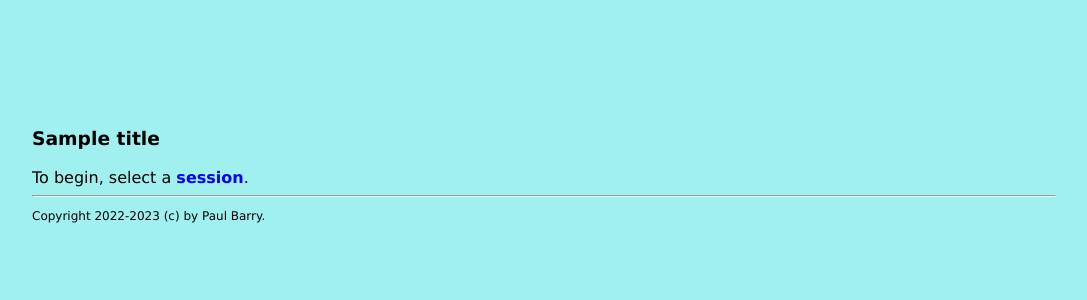
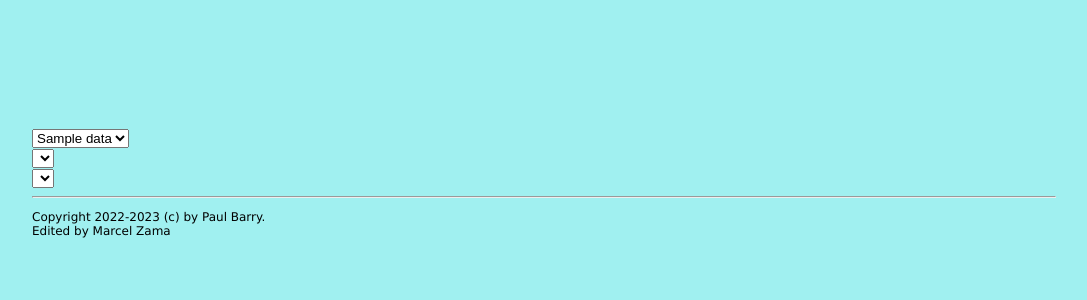
Before and after one commit to MarcelZama/Python-Website-CA3, a Flask app: template templates/index.html in a window 1280 px wide. Shown: the top 300 px of the page, without its empty margins (96-1183 px from the left). Run offline with Flask 2, Linux system fonts and the light colour scheme; the template is opened without the code that fills it: most values are stand-ins (such as "Sample title", 1, 10 or a date in 2020); lists and menus that the app fills with data are empty; some libraries are stand-ins or nearby versions.

Commit message:
Version 0.1 made three dropdown lists and managed to populate the first list with the session date

```diff
--- a/app.py
+++ b/app.py
@@ -11,12 +11,16 @@ app.secret_key = (
 app.config["SESSION_TYPE"] = "filessystem"
 
 
-@app.get("/")  # The @ symbol is a Python decorator.
-def homepage():
-    return render_template(
-        "index.html",
-        title="Welcome to Swimclub",
-    )
+# @app.get("/")  # The @ symbol is a Python decorator.
+# def homepage():
+#     return render_template(
+#         "index.html",
+#         title="Welcome to Swimclub",
+#     )#index.html used to be instead of base.html
+
+#@app.get('/dropdown')
+#def dropdown():
+#    return render_template('base.html')
 
 
 # def get_data():
@@ -35,7 +39,7 @@ def homepage():
 #         session["swimmers"][name][-1]["file"] = file
 
 
-@app.get("/sessions")
+@app.get("/")#sessions
 def get_session_list():
     session_dates = [
         row[0].isoformat().split("T")[0] for row in data_utils.get_list_of_sessions()
@@ -45,12 +49,12 @@ def get_session_list():
         data=sorted(session_dates, reverse=True),
         title="Please select a swim session to filter on",
         select_id="the_session",
-        url="/swimmers",
     )
 
 
 @app.post("/swimmers")
 def get_swimmers_names():
+    global the_session
     the_session = request.form["the_session"]
     session["the_session"] = the_session  # Let's remember this value.
     names = data_utils.get_swimmers_list_by_session(the_session)
@@ -60,7 +64,7 @@ def get_swimmers_names():
         title="Please select a swimmer from the dropdown list",
         select_id="swimmer",
         url="/showevents",
-    )
+    )#used to be select.html
 
 
 @app.post("/showevents")
--- a/templates/base.html
+++ b/templates/base.html
@@ -1,4 +1,4 @@
-<!DOCTYPE html>
+<!-- <!DOCTYPE html>
 <html>
     <head>
         <title>{{ title }}</title>
@@ -14,4 +14,48 @@
         <hr>
         <p class="footer">Copyright 2022-2023 (c) by Paul Barry.</p>
     </body>
+</html> -->
+<!DOCTYPE html>
+<html>
+    <head>
+        <title>{{ title }}</title>
+        <link rel="stylesheet" href="/static/webapp.css">
+     </head>
+
+    <body>
+
+        <section class="section">
+            <div class="container">
+                <div class="select is-large">
+                    <select name="session" hx-trigger="change, load" hx-get="/swimmers" hx-target="#swimmers">
+                        {% for name in data %}
+                        <option value="{{ name }}">{{ name }}</option>
+                        {% endfor %}
+                        <!-- <select name="{{ select_id }}" id="{{ select_id }}" hx-trigger="change, load" hx-get="/" hx-target="#the_session">
+
+                            {% for name in data %}
+                                <option value="{{ name }}">{{ name }}</option>
+                            {% endfor %}-->
+
+                        </select>
+                    </select>
+                </div>
+                <div class="select is-large">
+                    <select id="swimmers">
+
+                    </select>
+                </div>
+                <div class="select is-large">
+                    <select id="event">
+
+                    </select>
+                </div>
+            </div>
+          </section>
+
+          <script src="https://unpkg.com/htmx.org@1.8.5" integrity="sha384-7aHh9lqPYGYZ7sTHvzP1t3BAfLhYSTy9ArHdP3Xsr9/3TlGurYgcPBoFmXX2TX/w" crossorigin="anonymous"></script>
+
+        <hr>
+        <p class="footer">Copyright 2022-2023 (c) by Paul Barry.</br>Edited by Marcel Zama</p>
+    </body>
 </html>
--- /dev/null
+++ b/templates/first.html
@@ -0,0 +1,4 @@
+
+        {% for name in data %}
+            <option value="{{ name }}">{{ name }}</option>
+        {% endfor %}
--- a/templates/index.html
+++ b/templates/index.html
@@ -4,3 +4,7 @@
 {% block body %}
         To begin, select a <a href="/sessions">session</a>.
 {% endblock %}
+        <!-- To begin, select a <a href="/sessions">session</a>.
+{% for framework in list_of_frameworks %}
+<option value="{{ framework }}">{{ framework }}</option>
+{% endfor %} -->
```
Also changed, not shown: 3 other files.
